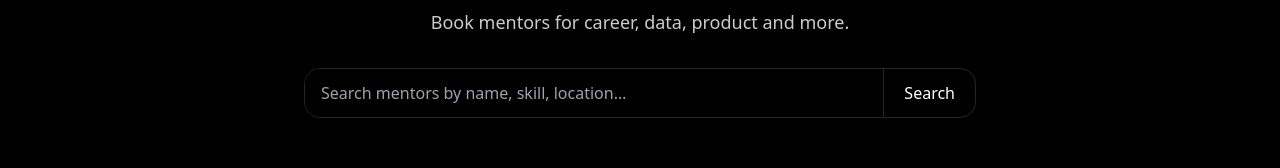
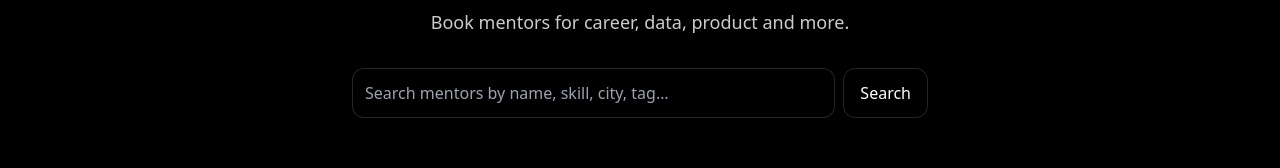
Before and after one commit to RaoAhmar/thefyf, a Next.js app: page / in a window 1280 px wide. Shown: the part 199-367 px from the top of the page. Built offline with nearby package versions, Linux system fonts and the light colour scheme; no server answers; the database is empty.

Commit message:
Update page.tsx

```diff
--- a/app/page.tsx
+++ b/app/page.tsx
@@ -1,6 +1,7 @@
 import Link from "next/link";
 import { createClient } from "@supabase/supabase-js";
 import MentorCard, { Mentor } from "@/components/MentorCard";
+import SearchHero from "@/components/SearchHero"; // ⬅️ add this
 
 export const revalidate = 60;
 
@@ -13,8 +14,7 @@ export default async function Home() {
   const { data } = await supabase
     .from("mentors")
     .select("id,slug,display_name,headline,rate,tags,location,years_exp")
-    .order("created_at", { ascending: false })
-    .limit(6);
+    .order("created_at", { ascending: false });
 
   const mentors = (data ?? []) as Mentor[];
 
@@ -22,31 +22,18 @@ export default async function Home() {
     <main className="mx-auto max-w-6xl px-6 py-16">
       {/* hero */}
       <section className="text-center">
-        <h1 className="text-5xl font-extrabold tracking-tight">Find your fit, faster.</h1>
+        <h1 className="text-5xl font-extrabold tracking-tight">
+          Find your fit, faster.
+        </h1>
         <p className="mt-4 text-lg opacity-80">
           Book mentors for career, data, product and more.
         </p>
 
-        {/* Search to /mentors */}
-        <form action="/mentors" method="get" className="mx-auto mt-8 max-w-2xl">
-          <label htmlFor="q" className="sr-only">Search mentors</label>
-          <div className="flex overflow-hidden rounded-2xl border">
-            <input
-              id="q"
-              name="q"
-              type="text"
-              placeholder="Search mentors by name, skill, location…"
-              className="flex-1 bg-black px-4 py-3 text-white outline-none"
-              required
-            />
-            <button type="submit" className="px-5 py-3 border-l hover:shadow">
-              Search
-            </button>
-          </div>
-        </form>
+        {/* 🔎 search bar replaces the two buttons */}
+        <SearchHero />
       </section>
 
-      {/* limited mentors */}
+      {/* list stays as-is for now; we'll limit to 6 in a later step */}
       <section className="mt-14">
         <div className="flex items-center justify-between">
           <h2 className="text-xl font-semibold">
```
